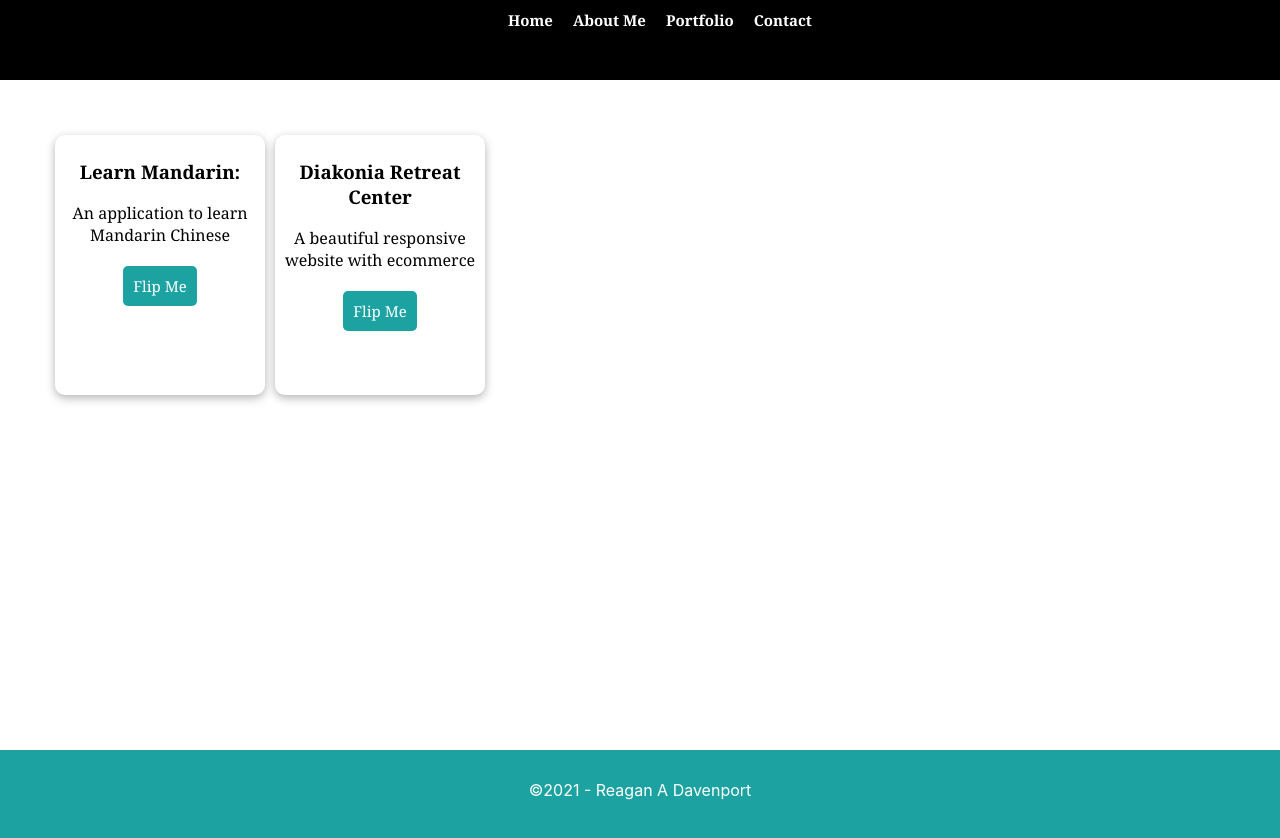
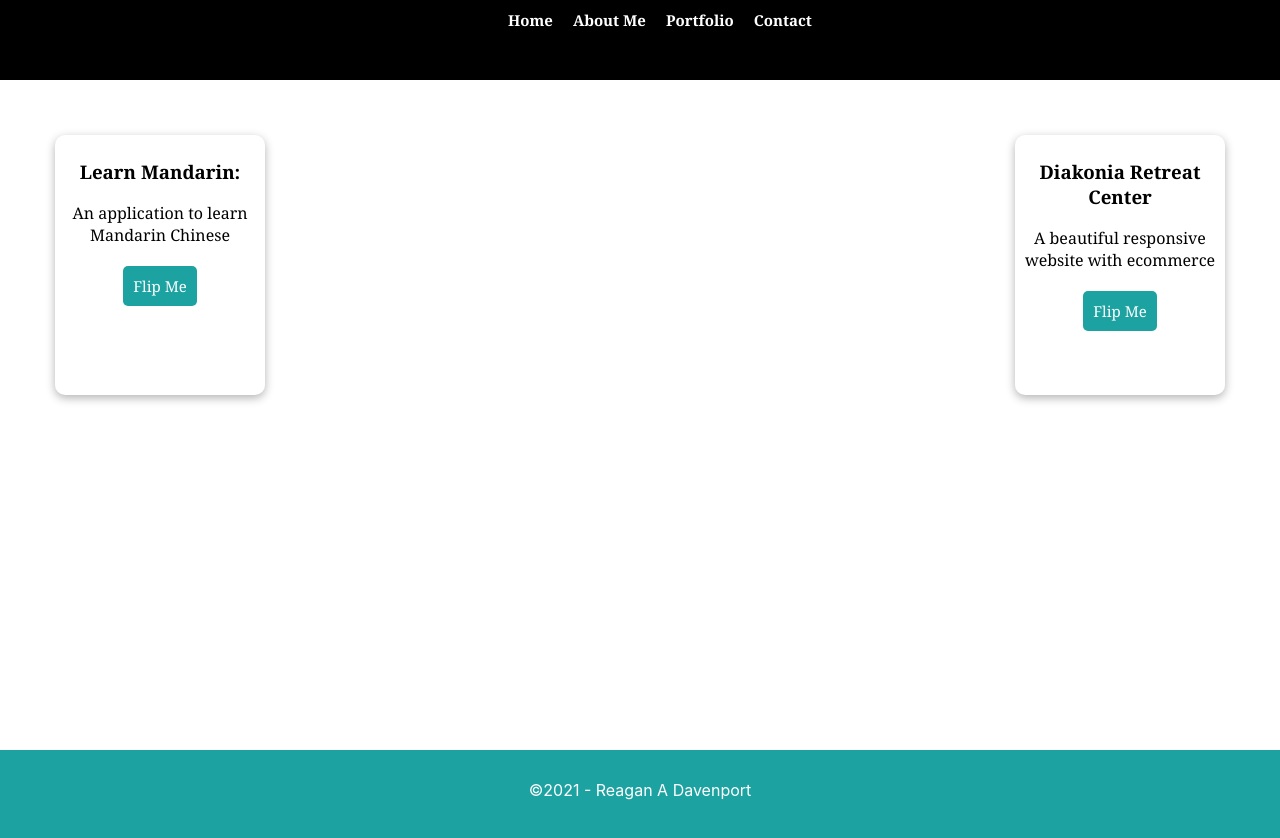
Before and after one commit to ReaganADavenport/Dropped-this, a React (Create React App) app: page /portfolio in a window 1280 px wide. Shown: the top 838 px of the page. Built offline with nearby package versions, Linux system fonts and the light colour scheme.

Commit message:
fixing the learn more buttons on the cards and setting justify-content to space-between

```diff
--- a/src/Components/Portfolio/Card/card_1/card_1.js
+++ b/src/Components/Portfolio/Card/card_1/card_1.js
@@ -28,7 +28,7 @@ class Mandarin extends Component {
             <div className="Back">
 
               <a href="/">
-                <button>Learn More</button>
+                <button className="cardButton">Learn More</button>
               </a>
 
               <button className="cardButton" onClick={this.handleClick}>Flip Me</button>
--- a/src/Components/Portfolio/Card/card_2/card_2.js
+++ b/src/Components/Portfolio/Card/card_2/card_2.js
@@ -28,7 +28,7 @@ class Drc extends Component {
             <div className="Back">
 
               <a href="/">
-                <button>Learn More</button>
+                <button className="cardButton">Learn More</button>
               </a>
 
               <button className="cardButton" onClick={this.handleClick}>Flip Me</button>
--- a/src/Components/Portfolio/portfolio.css
+++ b/src/Components/Portfolio/portfolio.css
@@ -11,6 +11,7 @@
     display: flex;
     flex-direction: row;
     flex-wrap: wrap;
+    justify-content: space-between;
     margin: 30px;
     padding: 20px;
 }
```
